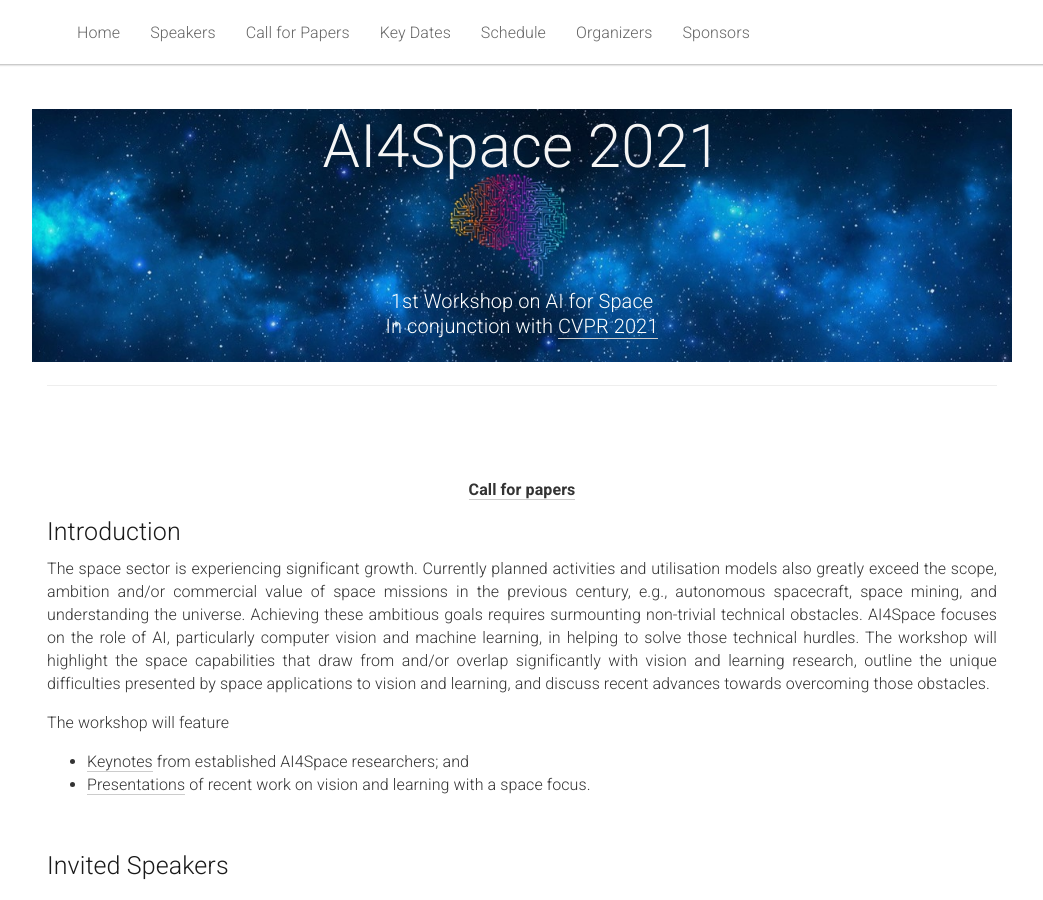
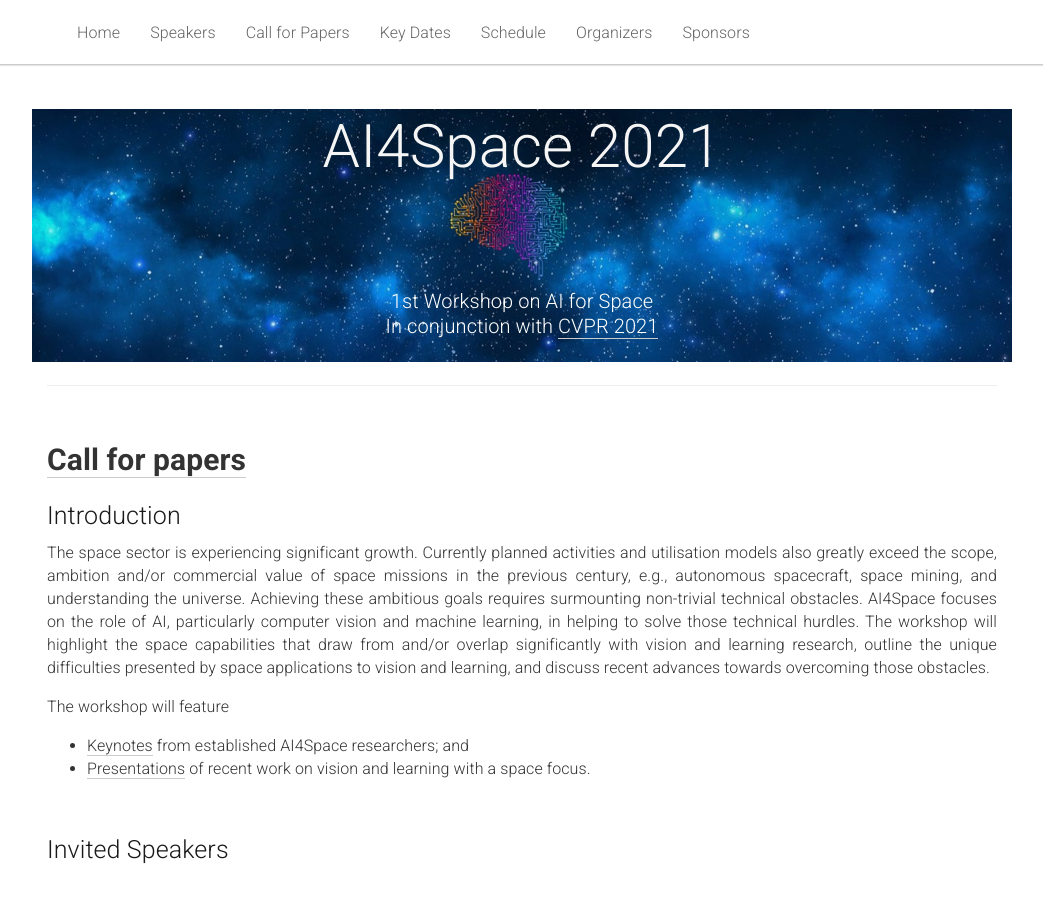
Before and after one commit to AIforSpace/2024, a Jekyll site: the page built from _pages/home.md, in a window 1280 px wide and 900 px high. Shown: the whole window, without its empty margins (118-1161 px from the left). Built offline with Jekyll 4.4.1, drawn with Linux system fonts in a browser that asks for light colours.

Commit message:
Update home.md

```diff
--- a/_pages/home.md
+++ b/_pages/home.md
@@ -39,11 +39,11 @@
 
 <div class="row" id="intro">
   <div class="col-xs-12">
+    <center>
   <p style="font-size:30px">
-    <center>
     <b><a href="#cfp">Call for papers</a></b>
+  </p>
 </center>
-  </p>
   </div>
 </div>
 
```
